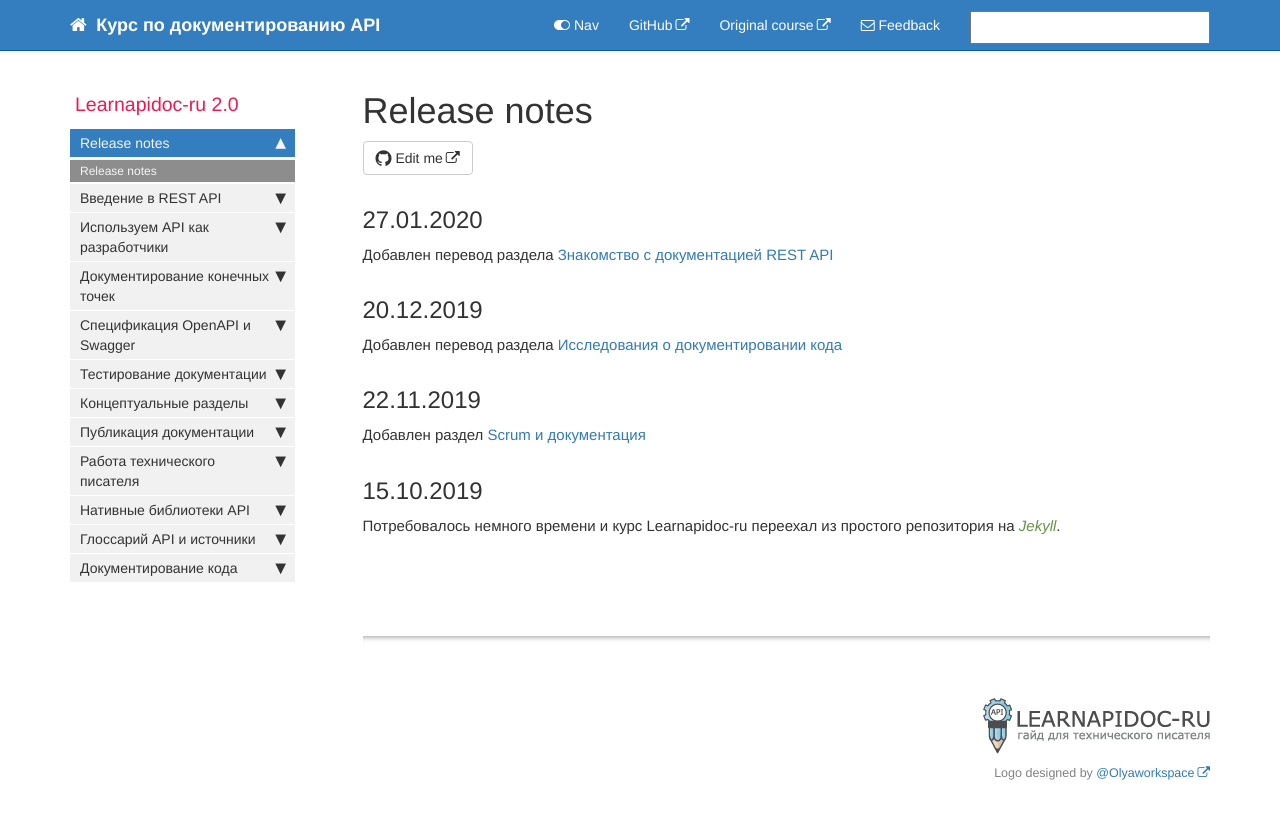
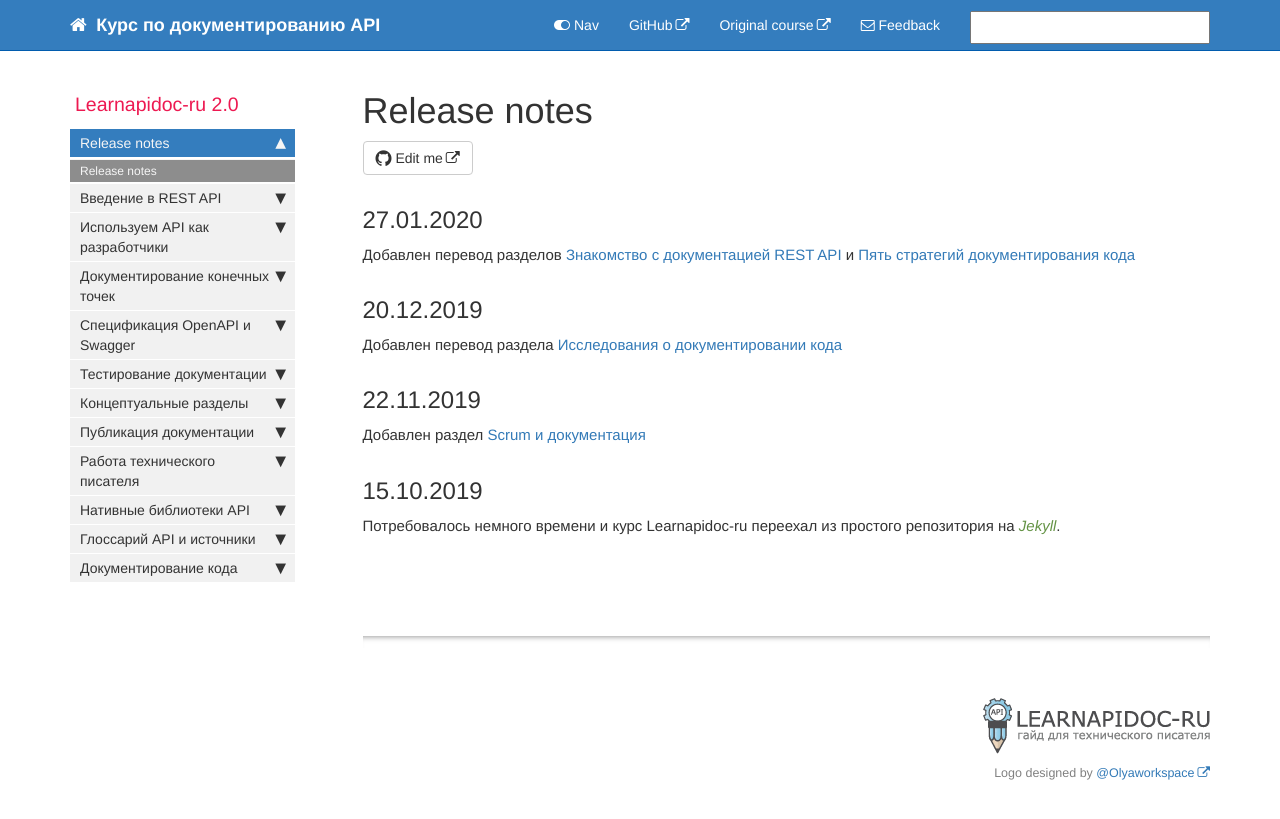
Before and after one commit to Starkovden/Starkovden.github.io, a Jekyll site: the page built from pages/release-notes.md, in a window 1280 px wide. Shown: the top 819 px of the page. Built offline with Jekyll 4.4.1, drawn with Linux system fonts in a browser that asks for light colours; nearby versions of some CDN libraries; comment, search, counter and statistics services are not loaded.

Commit message:
поправил релиз ноутс

```diff
--- a/pages/release-notes.md
+++ b/pages/release-notes.md
@@ -9,7 +9,7 @@ toc: false
 
 ## 27.01.2020
 
-Добавлен перевод раздела [Знакомство с документацией REST API](intro-rest-api.html)
+Добавлен перевод разделов [Знакомство с документацией REST API](intro-rest-api.html) и [Пять стратегий документирования кода](doc-strategy.html)
 
 ## 20.12.2019
 
```
